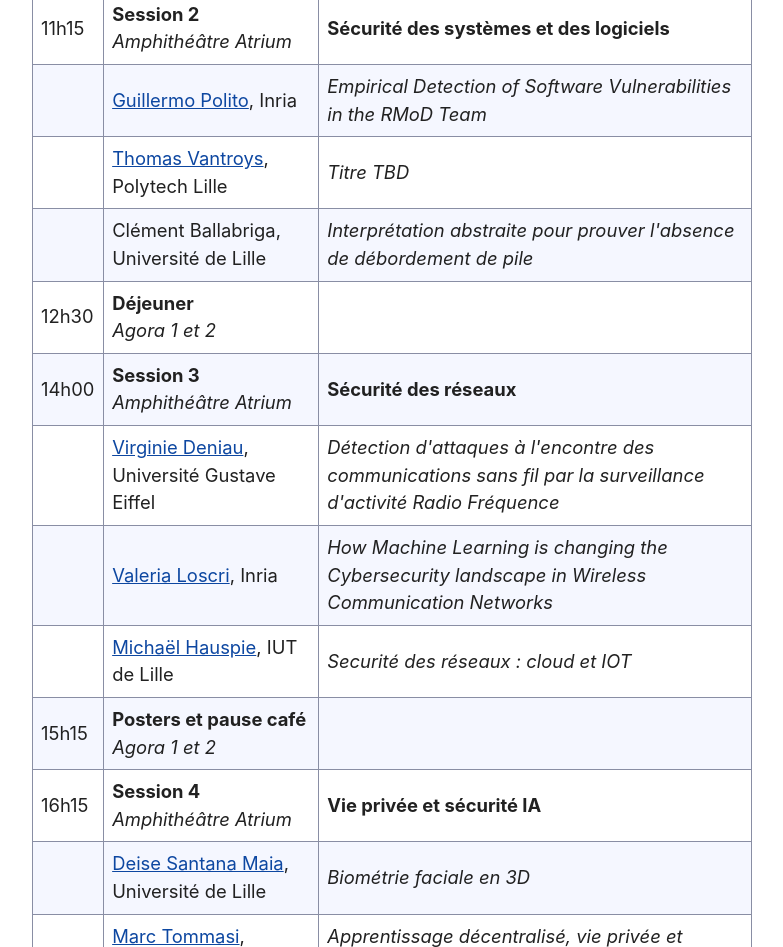
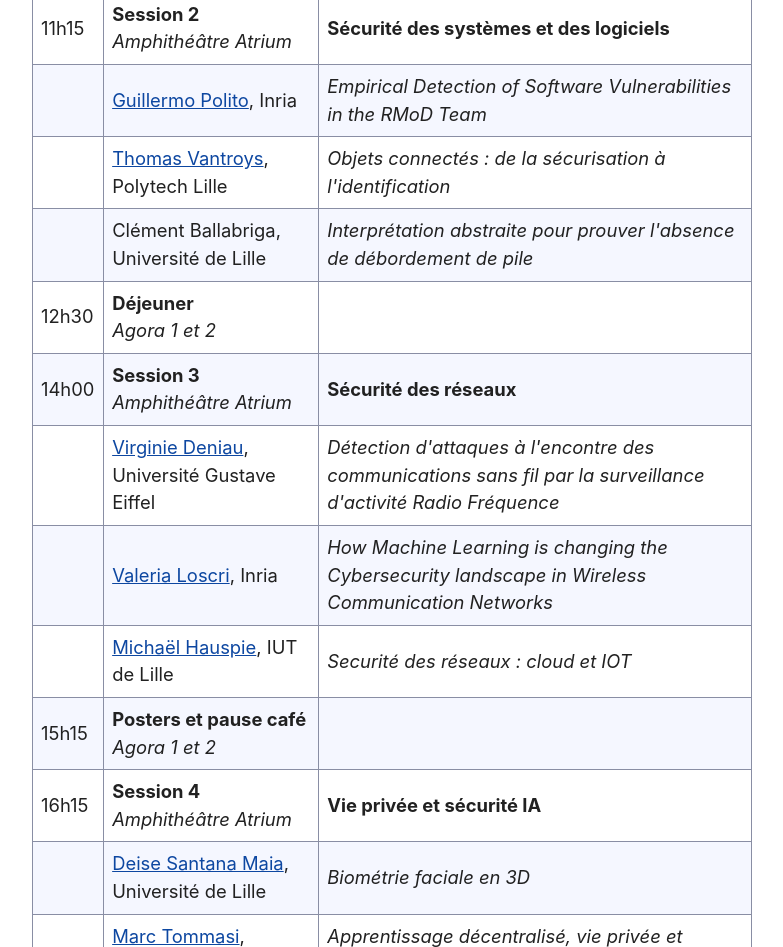
Before and after one commit to securityatcristal/securityatcristal.github.io, a plain HTML site: page index.html in a window 1280 px wide. Shown: the part 1491-2438 px from the top of the page, without its empty margins (248-1031 px from the left). Drawn offline with Linux system fonts and the light colour scheme; a script that the page names is missing.

Commit message:
Update index.html

```diff
--- a/index.html
+++ b/index.html
@@ -78,7 +78,7 @@
           <tr>
             <td></td>
             <td><a href="https://tvantroys.plil.fr/">Thomas Vantroys</a>, Polytech Lille</td>
-            <td><i>Titre TBD</i></td>
+            <td><i>Objets connectés : de la sécurisation à l'identification</i></td>
           </tr>
           <tr>
             <td></td>
```
